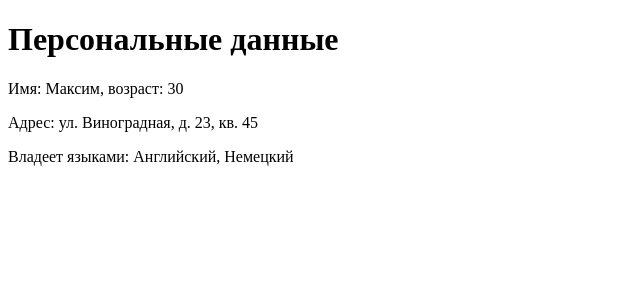
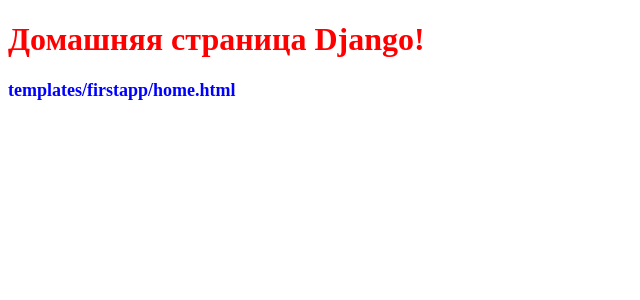
Before and after one commit to DaniilPopkov/first-project-on-django, a Django app: page / in a window 1280 px wide. Shown: the top 300 px of the page, without its empty margins (0-640 px from the left). Run offline with Django 4.2, Linux system fonts and the light colour scheme.

Commit message:
12.09 Попков Якушева Внешний дизай,добавил папки css and images

```diff
--- a/hello/firstapp/views.py
+++ b/hello/firstapp/views.py
@@ -41,10 +41,10 @@
     return HttpResponsePermanentRedirect("/")
 
 def index(request):
-    # return render(request, "firstapp/home.html")
-    header = "Персональные данные" # обычная переменная
-    langs = ["Английский", "Немецкий", "Испанский"] # массив
-    user = {"name": "Максим,", "age": 30} # словарь
-    addr = ("Виноградная", 23, 45) # кортеж
-    data = {"header": header, "langs": langs, "user": user, "address": addr}
-    return render(request, "index.html", context=data)
+    return render(request, "firstapp/home.html")
+    # header = "Персональные данные" # обычная переменная
+    # langs = ["Английский", "Немецкий", "Испанский"] # массив
+    # user = {"name": "Максим,", "age": 30} # словарь
+    # addr = ("Виноградная", 23, 45) # кортеж
+    # data = {"header": header, "langs": langs, "user": user, "address": addr}
+    # return render(request, "index.html", context=data)
--- a/hello/templates/firstapp/home.html
+++ b/hello/templates/firstapp/home.html
@@ -1,11 +1,17 @@
 <!DOCTYPE html>
 <html lang="en">
 <head>
-    <meta charset="UTF-8">
-     <title>Привет DjangoTitle</title>
+ <!-- Это внутренний стиль -->
+ <style>h1{color: green;}</style>
+ <meta charset="UTF-8">
+
+ <title>Привет Django</title>
 </head>
 <body>
-    <h1>Домашняя страница Django!</h1>
-    <h2>templates/firstapp/home.html</h2>
+ <!-- Это встроенный стиль -->
+ <style>h1{color: red;}</style>
+ <h1>Домашняя страница Django!</h1>
+ <font style="color: blue; font-size: 12px">
+ <h2>templates/firstapp/home.html</h2>
 </body>
 </html>
```
